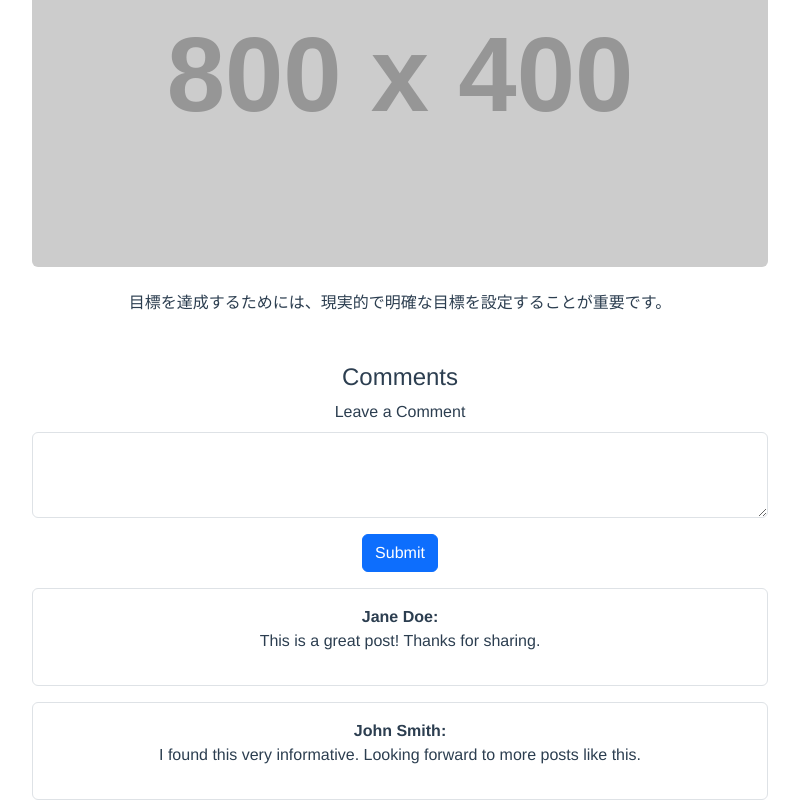
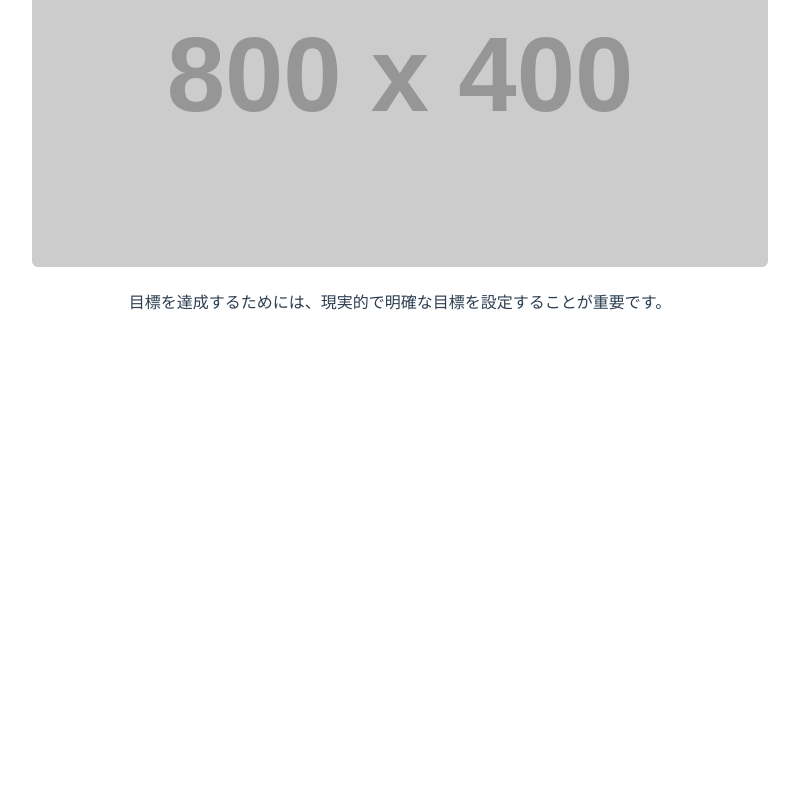
Before and after one commit to Eluwing/vue_practice_blog, a Vue app: page /detail/0 in a window 1280 px wide. Shown: the part 365-1165 px from the top of the page, without its empty margins (240-1039 px from the left). After the commit the page ends 800 px from the top, so only its background shows below. Built offline with nearby package versions, Linux system fonts and the light colour scheme.

Commit message:
[Feature] Detailコンポーネント分離

```diff
--- a/src/components/Detail.vue
+++ b/src/components/Detail.vue
@@ -6,22 +6,7 @@
                 <p class="text-muted">{{blogPosts[$route.params.id].date}}</p>
                 <img src="https://via.placeholder.com/800x400" class="img-fluid rounded mb-4" alt="Blog Post Image">
                 <p>{{blogPosts[$route.params.id].content}}</p>
-
-                <!-- Comments Section -->
-                <h4 class="mt-5">Comments</h4>
-                <div class="mb-3">
-                    <label for="comment" class="form-label">Leave a Comment</label>
-                    <textarea class="form-control" id="comment" rows="3"></textarea>
-                    <button type="button" class="btn btn-primary mt-3">Submit</button>
-                </div>
-                <div class="border p-3 rounded mb-3">
-                    <strong>Jane Doe:</strong>
-                    <p>This is a great post! Thanks for sharing.</p>
-                </div>
-                <div class="border p-3 rounded">
-                    <strong>John Smith:</strong>
-                    <p>I found this very informative. Looking forward to more posts like this.</p>
-                </div>
+                <router-view></router-view>
             </div>
         </div>
     </div>
```
